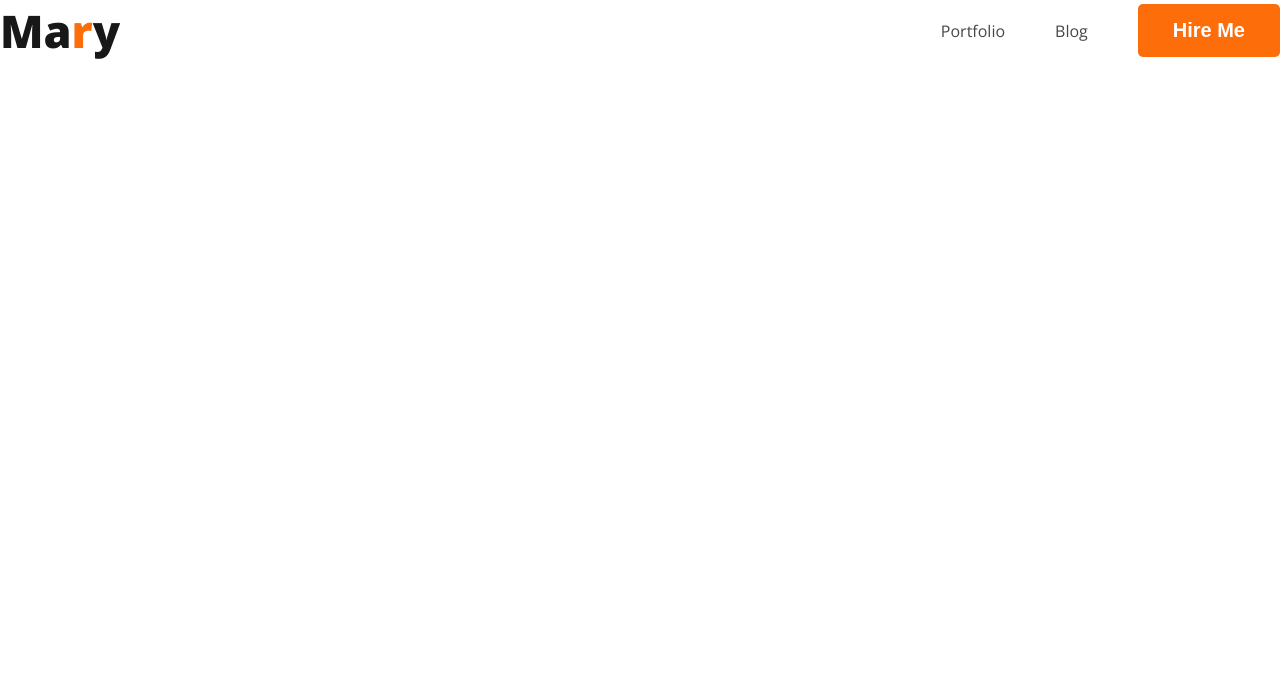
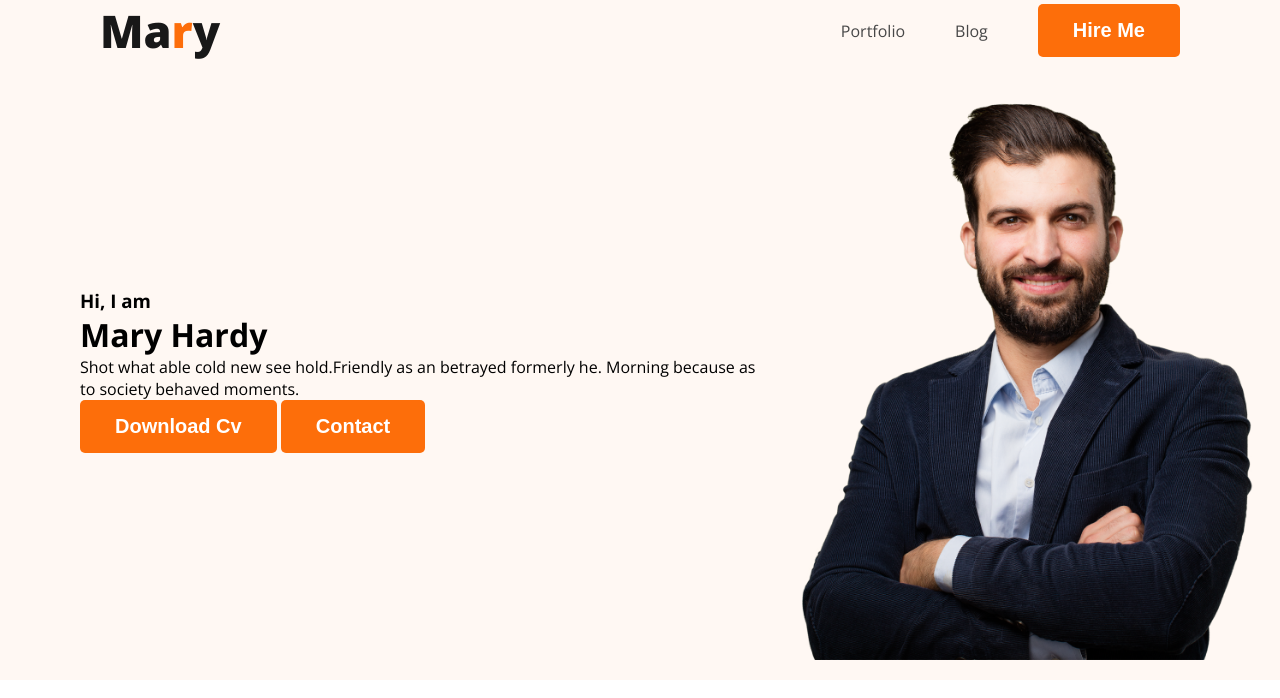
Before and after one commit to emaduddin678/programming-hero-milestone1-module-5.1, a plain HTML site: page index.html in a window 1280 px wide. Drawn offline with nearby package versions, Linux system fonts and the light colour scheme.

Commit message:
banner add

```diff
--- a/index.html
+++ b/index.html
@@ -13,7 +13,7 @@
     <link rel="stylesheet" href="styles/portfolio.css" />
   </head>
   <body>
-    <header>
+    <header class="header">
       <nav>
         <h3 class="nav-tilte">Ma<span class="text-primary">r</span>y</h3>
         <ul>
@@ -22,6 +22,20 @@
           <li><button class="btn-primary">Hire Me</button></li>
         </ul>
       </nav>
+
+      <div class="banner">
+        <div class="banner-content">
+          <h3 class="banner-greeting">Hi, I am</h3>
+          <h1 class="banner-heading">Mary Hardy</h1>
+          <p>
+            Shot what able cold new see hold.Friendly as an betrayed formerly
+            he. Morning because as to society behaved moments.
+          </p>
+          <button class="btn-primary">Download Cv</button>
+          <button class="btn-primary">Contact</button>
+        </div>
+        <img src="images/hardy.png" alt="">
+      </div>
     </header>
     <main></main>
     <footer></footer>
--- a/styles/portfolio.css
+++ b/styles/portfolio.css
@@ -28,6 +28,7 @@ nav {
   display: flex;
   justify-content: space-between;
   align-items: center;
+  margin: 0 100px;
 }
 
 .nav-tilte {
@@ -50,3 +51,18 @@ nav a {
   text-decoration: none;
   color: #474747;
 }
+
+/* header related style  */
+.header{
+    background: #FFF8F3;
+}
+
+.banner {
+    padding: 20px 20px 20px 80px;
+    display: flex;
+    align-items: center;
+}
+
+.banner img{
+    width: 500px;
+}
```
